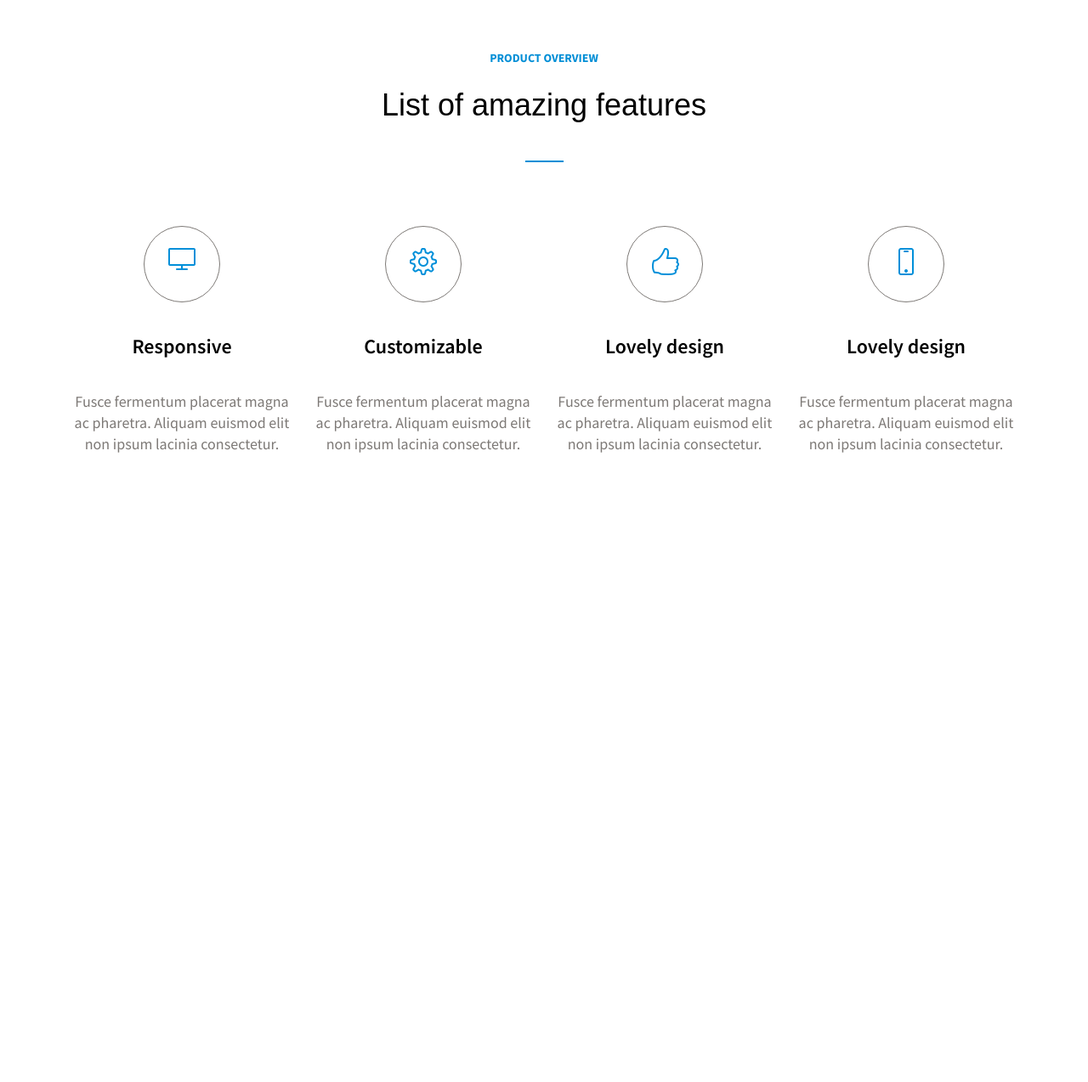
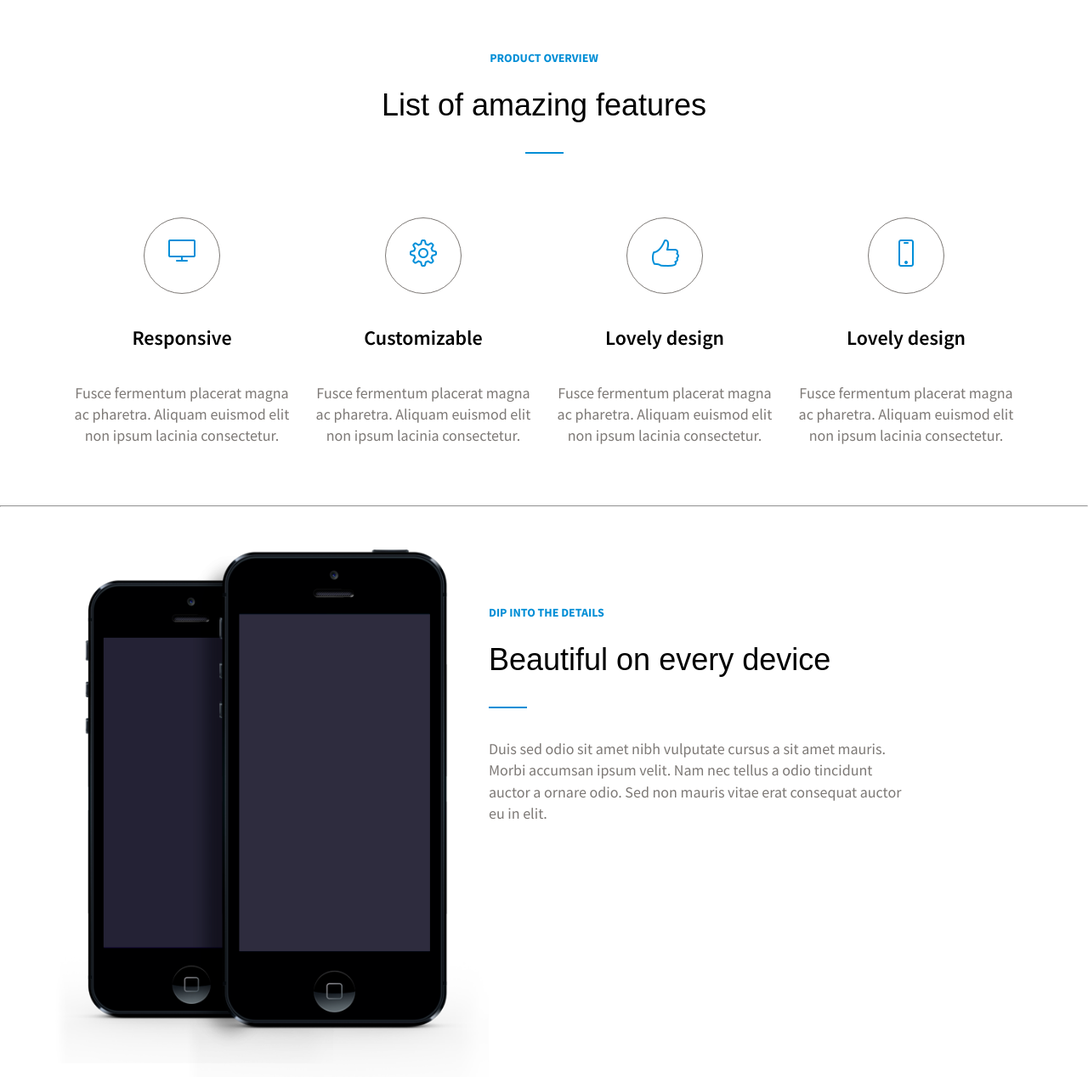
Before and after one commit to guzuro/landing_LUCID, a plain HTML site: page index.html in a window 1280 px wide. Shown: the part 641-1915 px from the top of the page at 85% size. Before the commit the page ends 1317 px from the top, so only its background shows below. Drawn offline with Linux system fonts and the light colour scheme.

Commit message:
about-long section

```diff
--- a/index.html
+++ b/index.html
@@ -20,7 +20,7 @@
                 <nav class="nav">
                     <a href="#home" class="nav__link">Home</a>
                     <a href="#features" class="nav__link">Features</a>
-                    <a href="" class="nav__link">About</a>
+                    <a href="#about" class="nav__link">About</a>
                     <a href="" class="nav__link">Testimonials</a>
                     <a href="" class="nav__link">Pricing</a>
                     <a href="" class="nav__link">Contact</a>
@@ -51,7 +51,7 @@
             </div>
         </div>
     </section>
-
+    <!--features-->
     <section class="features" id="features">
         <div class="container">
             <div class="features__iner">
@@ -65,7 +65,7 @@
                         <div class="features__list__item__title">
                             Responsive
                         </div>
-                        <div class="features__list__item__text">
+                        <div class="features__list__item__text text">
                             Fusce fermentum placerat magna ac pharetra. Aliquam euismod elit non ipsum lacinia
                             consectetur.
                         </div>
@@ -77,7 +77,7 @@
                         <div class="features__list__item__title">
                             Customizable
                         </div>
-                        <div class="features__list__item__text">
+                        <div class="features__list__item__text text">
                             Fusce fermentum placerat magna ac pharetra. Aliquam euismod elit non ipsum lacinia
                             consectetur.
                         </div>
@@ -89,7 +89,7 @@
                         <div class="features__list__item__title">
                             Lovely design
                         </div>
-                        <div class="features__list__item__text">
+                        <div class="features__list__item__text text">
                             Fusce fermentum placerat magna ac pharetra. Aliquam euismod elit non ipsum lacinia
                             consectetur.
                         </div>
@@ -101,7 +101,7 @@
                         <div class="features__list__item__title">
                             Lovely design
                         </div>
-                        <div class="features__list__item__text">
+                        <div class="features__list__item__text text">
                             Fusce fermentum placerat magna ac pharetra. Aliquam euismod elit non ipsum lacinia
                             consectetur.
                         </div>
@@ -110,6 +110,26 @@
             </div>
         </div>
     </section>
+    <hr style='background-color:#7d7976'>
+    <!--about-long-->
+    <section class="about-long" id="about">
+        <div class="container">
+            <div class="about-long__inner">
+                <div class="about__inner__left">
+                    <img class='about__inner__left__image' src="images/about-long-phone.png" alt="about-long-phone">
+                </div>
+                <div class="about__inner__right">
+                    <p class="subtitle">Dip into the details</p>
+                    <div class="about__title title">Beautiful on every device</div>
+                    <p class="about__text text">Duis sed odio sit amet nibh vulputate cursus a sit amet mauris. Morbi
+                        accumsan ipsum
+                        velit. Nam nec tellus a odio tincidunt auctor a ornare odio. Sed non mauris vitae erat consequat
+                        auctor eu in elit. </p>
+                </div>
+            </div>
+        </div>
+    </section>
+
 
 </body>
 
--- a/style/style.css
+++ b/style/style.css
@@ -81,6 +81,7 @@ a {
     background-color: #008ed6;
     width: 45px;
     height: 2px;
+    margin-top: 30px;
 }
 
 .text {
@@ -202,7 +203,7 @@ a {
 
 /*features*/
 .features {
-    padding: 60px 0px;
+    padding: 60px 0px 70px 0px;
 }
 
 .features__iner {
@@ -219,7 +220,6 @@ a {
 .features__list__item {
     width: 100%;
     max-width: 270px;
-    height: 350px;
     text-align: center;
     margin-left: 7px;
     margin-right: 7px;
@@ -244,21 +244,51 @@ a {
 }
 
 .features__list__item__text {
-    color: #7d7976;
-    font-size: 18px;
     margin-top: 35px;
 }
 
 .features__title::after {
-    margin: 40px auto 0 auto;
+    margin-left: auto;
+    margin-right: auto;
+}
+
+/*about-long*/
+.about-long {
+    padding-top: 50px;
+}
+
+.about-long__inner {
+    display: flex;
+    flex-wrap: wrap;
+}
+
+.about__inner__left__image{
+    width: 510px;
+    height: 621px;
+}
+
+.about__inner__right {
+    margin-top: 65px;
+    width: 100%;
+    max-width: 490px;
+}
+
+.about__text {
+    margin-top: 35px;
 }
 
 @media screen and (max-width:1020px) {
-    .home__inner__left {
+
+    .home__inner__left,
+    .about__inner__right {
         margin: 0 auto;
     }
 
-    .home__inner__right {
+    .home__inner__right,
+    .about__inner__left {
         display: none;
     }
+
+
+
 }
```
Also changed, not shown: images/about-long-phone.png (added).
